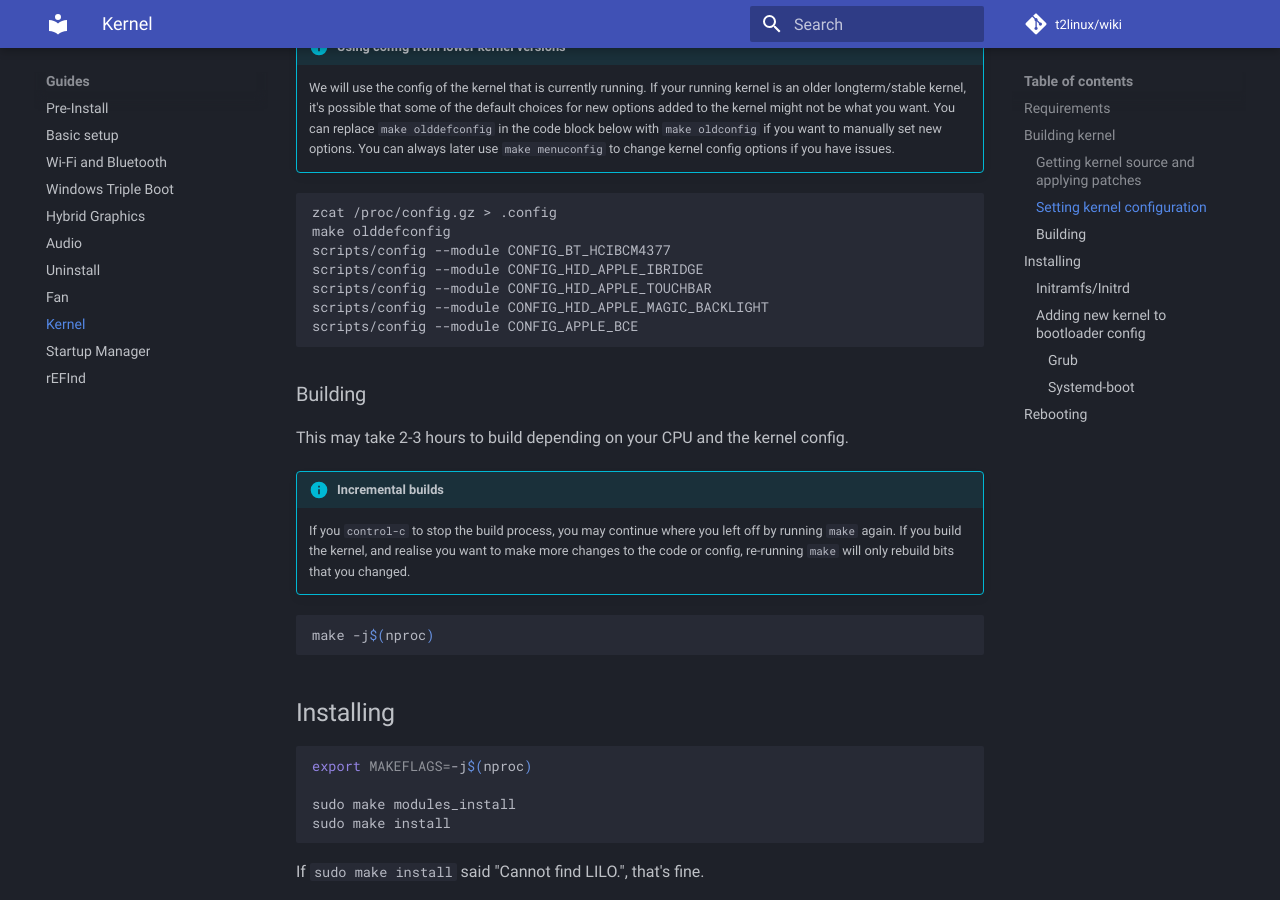
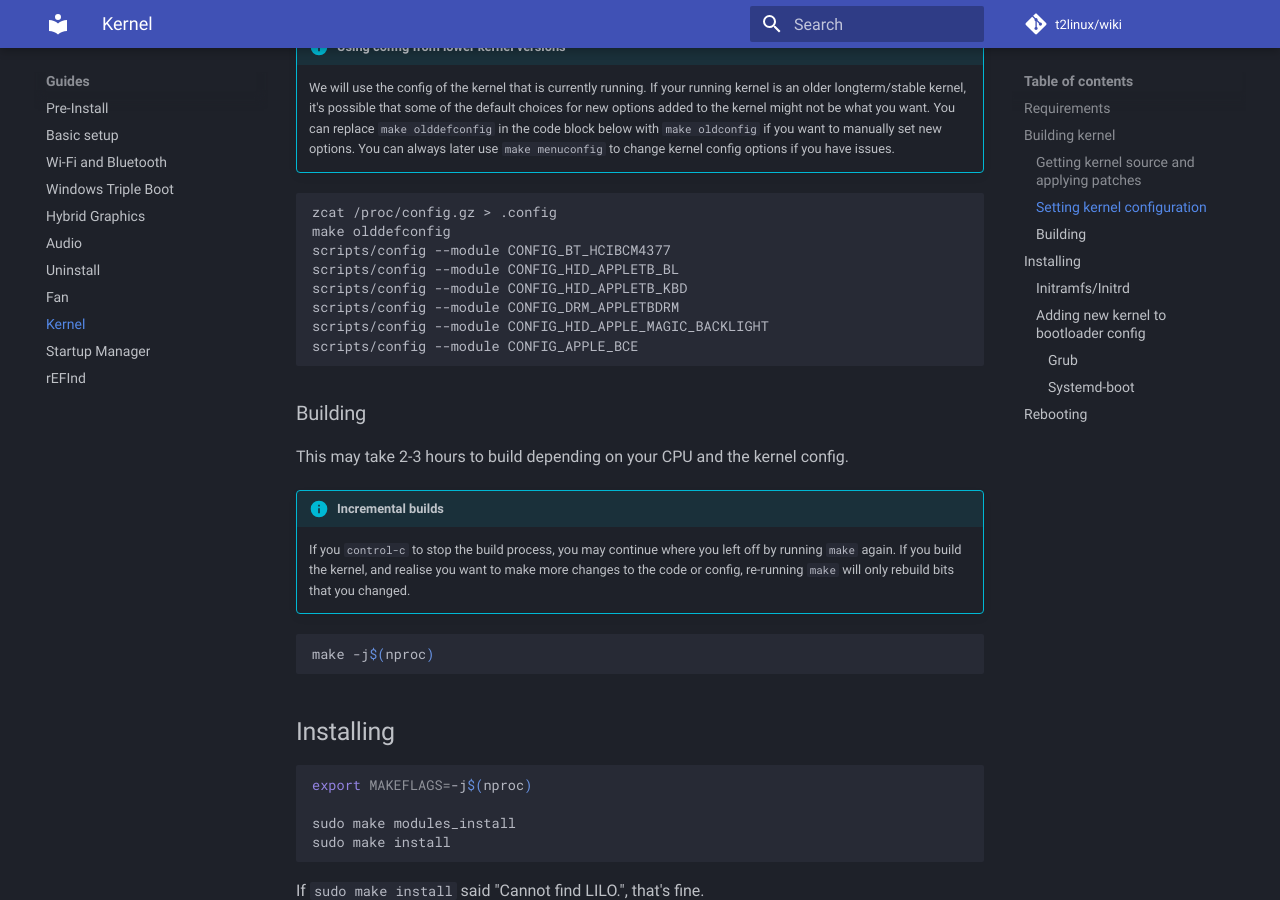
Before and after one commit to t2linux/wiki, an MkDocs documentation site: the page built from docs/guides/kernel.md, in a window 1280 px wide and 900 px high, scrolled down 1449 px. Built offline with MkDocs 1.6.1 and Material for MkDocs 9.7.7, drawn with Linux system fonts in a browser that asks for light colours; comment, search, counter and statistics services are not loaded.

Commit message:
Kernel: Add new touchbar driver to the guide

````diff
--- a/docs/guides/kernel.md
+++ b/docs/guides/kernel.md
@@ -45,8 +45,9 @@ done
 zcat /proc/config.gz > .config
 make olddefconfig
 scripts/config --module CONFIG_BT_HCIBCM4377
-scripts/config --module CONFIG_HID_APPLE_IBRIDGE
-scripts/config --module CONFIG_HID_APPLE_TOUCHBAR
+scripts/config --module CONFIG_HID_APPLETB_BL
+scripts/config --module CONFIG_HID_APPLETB_KBD
+scripts/config --module CONFIG_DRM_APPLETBDRM
 scripts/config --module CONFIG_HID_APPLE_MAGIC_BACKLIGHT
 scripts/config --module CONFIG_APPLE_BCE
 ```
````
